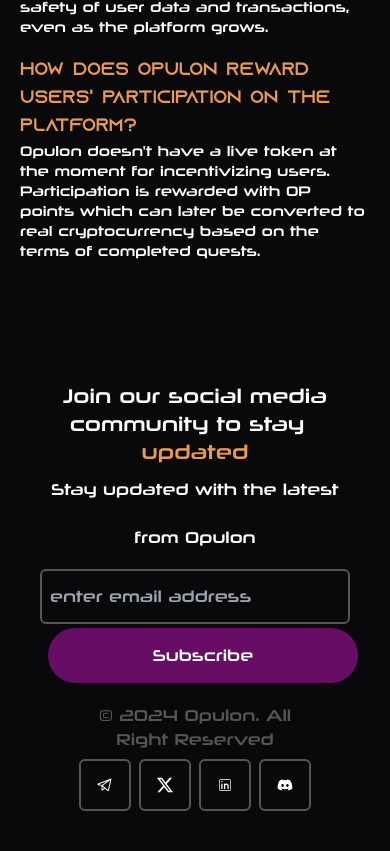
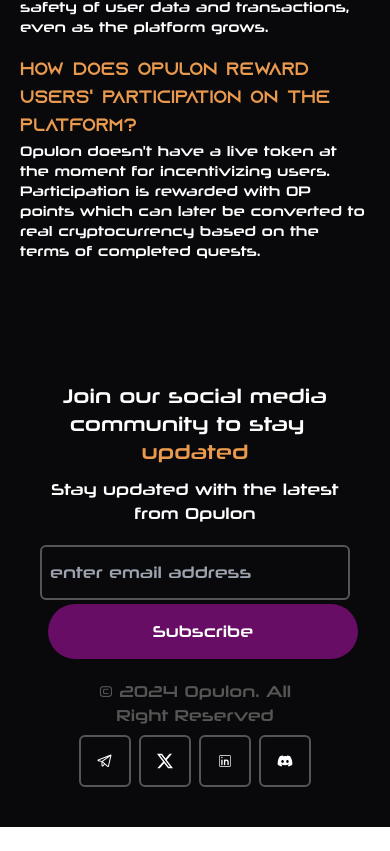
Before and after one commit to judechimaobi/Opulon-Website, a React (Vite) app: page / in a window 390 px wide. Shown: the part 8966-9817 px from the top of the page. After the commit the page ends 9793 px from the top, so only its background shows below. Built offline with nearby package versions, Linux system fonts and the light colour scheme.

Commit message:
:art: refractor the footer page

```diff
--- a/src/Components/Footer/Footer.jsx
+++ b/src/Components/Footer/Footer.jsx
@@ -16,13 +16,18 @@
                         </span>
                     </div>
                     <div className="flex flex-col text-[#fff] sm:w-full">
-                        <div className="flex flex-col sm:mt-3">
+                        <div className="flex flex-col sm:mt-3 sm:hidden">
                             <p className="text-right sm:text-center">
                                 Stay updated with the latest
                             </p><br />
                             <p  className="text-right sm:text-center sm:mt-[-3]">from Opulon</p>
                         </div>
-                        <div className="flex sm:flex-col my-5">
+                        <div className="hidden sm:flex flex-col sm:mt-3">
+                            <p className="text-right sm:text-center">
+                                Stay updated with the latest from Opulon
+                            </p>
+                        </div>
+                        <div className="flex sm:flex-col sm:justify-center my-5">
                             <input
                                 type="text"
                                 placeholder="enter email address"
```
